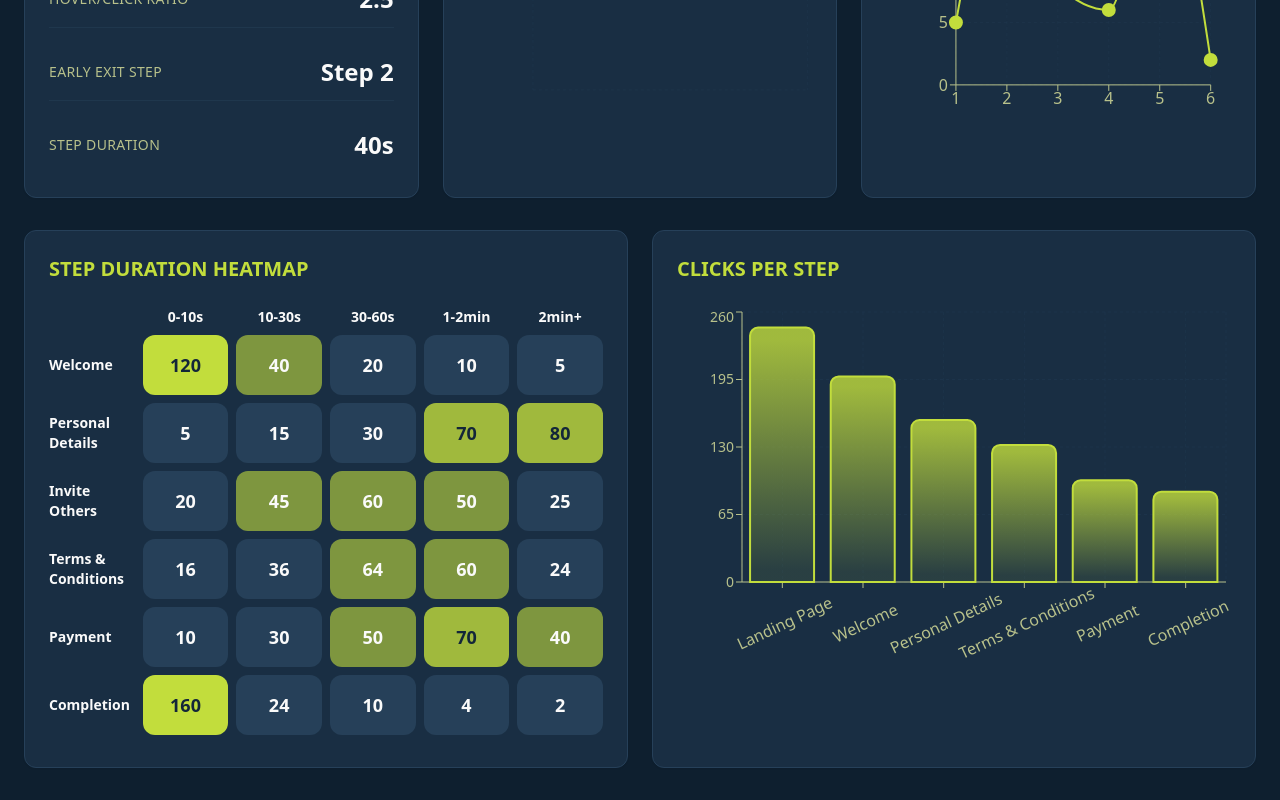
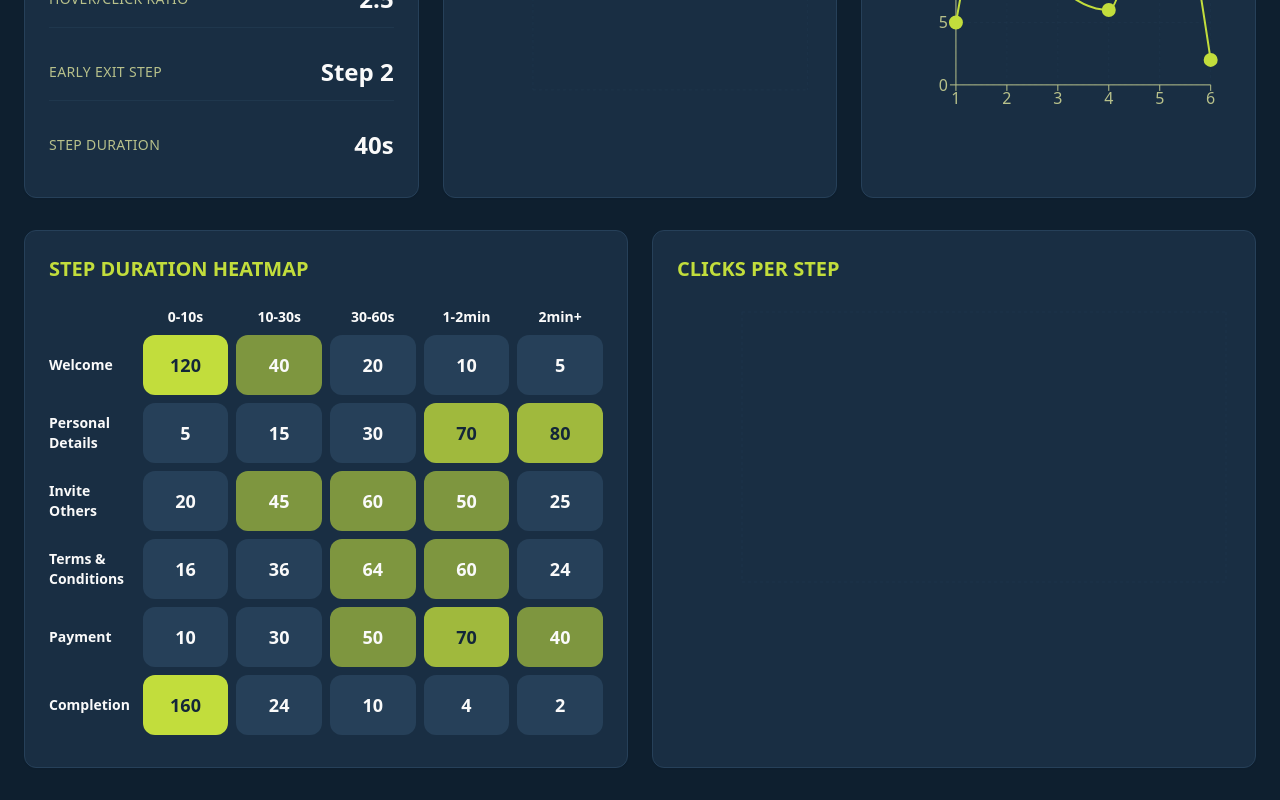
Before and after one commit to lucasucal/dash-peek-pro, a React (Vite) app: page / in a window 1280 px wide. Shown: the part 581-1381 px from the top of the page. Built offline with nearby package versions, Linux system fonts and the light colour scheme; no server answers; the database is empty; the HTML template or start-up script is replaced by a standard one.

Commit message:
Update ClicksPerStepChart.tsx

```diff
--- a/src/components/ClicksPerStepChart.tsx
+++ b/src/components/ClicksPerStepChart.tsx
@@ -12,15 +12,45 @@ const ClicksPerStepChart = () => {
   const [data, setData] = useState<StepData[]>([]);
 
   useEffect(() => {
-    // Use dummy data for demonstration and correct order/labels
-    setData([
-      { step: "Landing Page", totalClicks: 245 },
-      { step: "Welcome", totalClicks: 198 },
-      { step: "Personal Details", totalClicks: 156 },
-      { step: "Terms & Conditions", totalClicks: 132 },
-      { step: "Payment", totalClicks: 98 },
-      { step: "Completion", totalClicks: 87 },
-    ]);
+    const fetchClicksPerStep = async () => {
+      const { data: clicksData, error } = await supabase
+        .from("clicks")
+        .select("step, count");
+
+      if (error) {
+        console.error("Error fetching clicks per step:", error);
+        setData([]);
+        return;
+      }
+
+      // Aggregate clicks by step
+      const stepMap = new Map<string, number>();
+      clicksData?.forEach((item: { step: string; count: number }) => {
+        const current = stepMap.get(item.step) || 0;
+        stepMap.set(item.step, current + item.count);
+      });
+
+      // Map step keys to readable labels
+      const stepLabelMap: Record<string, string> = {
+        "/": "Landing Page",
+        "/welcome": "Welcome",
+        "/workspace": "Personal Details",
+        "/team": "Team",
+        "/step-1": "Personal Details",
+        "/terms": "Terms & Conditions",
+        "/payment": "Payment",
+        "/checkout": "Completion",
+      };
+
+      const aggregated = Array.from(stepMap.entries())
+        .map(([step, totalClicks]) => ({
+          step: stepLabelMap[step] || step,
+          totalClicks,
+        }));
+
+      setData(aggregated);
+    };
+    fetchClicksPerStep();
   }, []);
 
   return (
```
